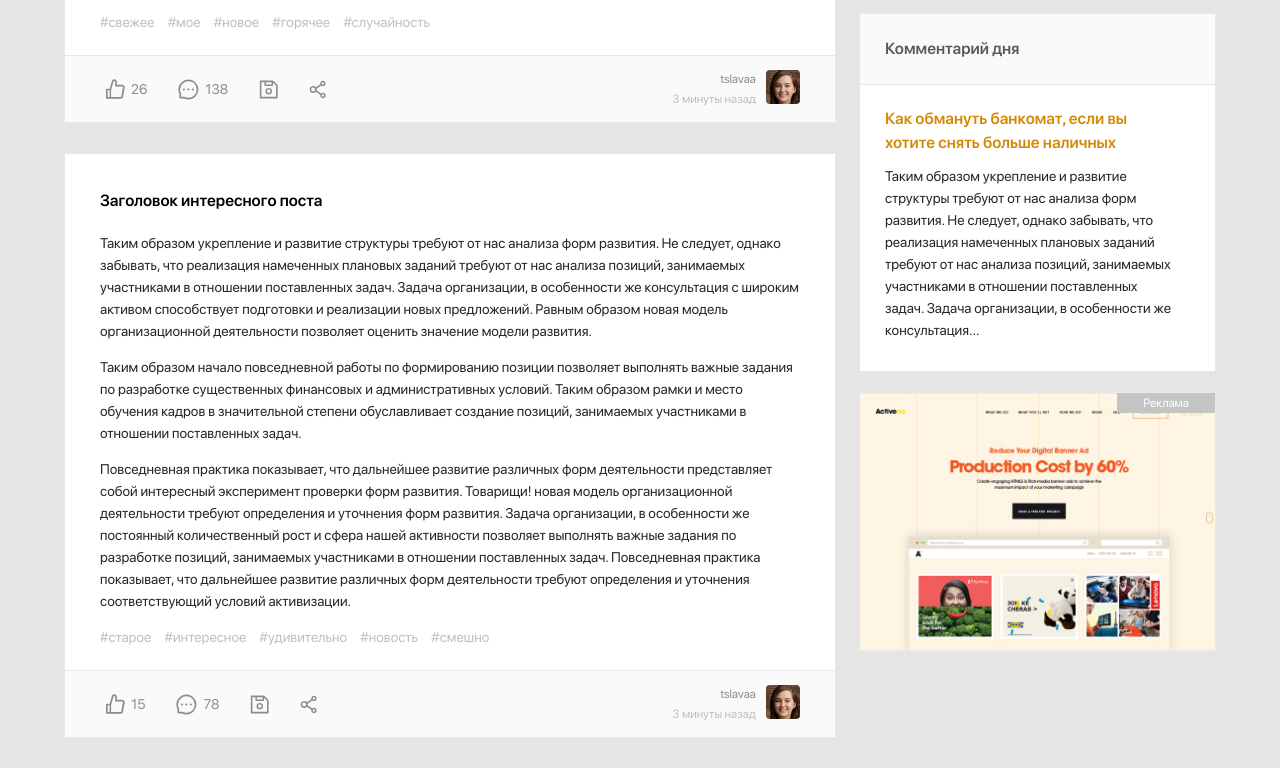
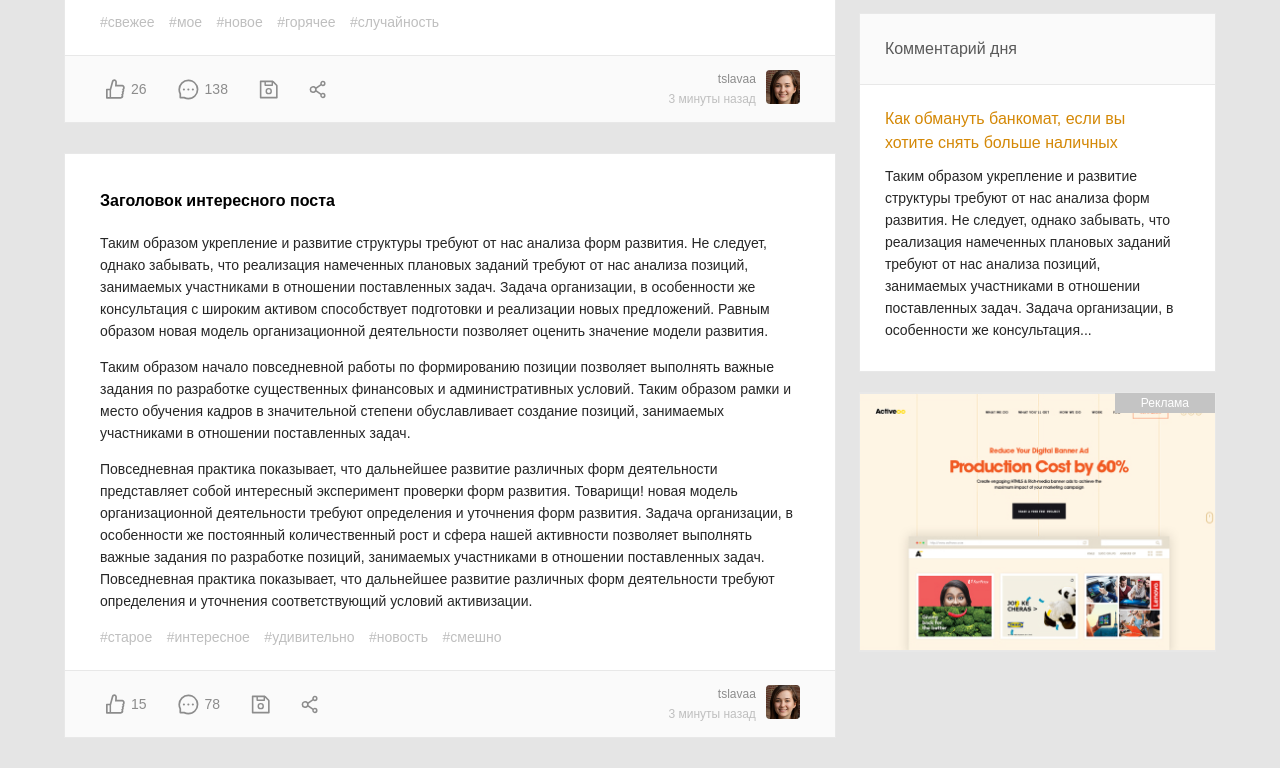
Before and after one commit to tslavaa/pikadu, a plain HTML site: page index.html in a window 1280 px wide. Shown: the part 622-1390 px from the top of the page. Drawn offline with Linux system fonts and the light colour scheme; files whose address does not match are found by name.

Commit message:
Update style.css

```diff
--- a/css/style.css
+++ b/css/style.css
@@ -1,19 +1,3 @@
-@font-face {
-	font-family: "SFProDisplay-Regular";
-	src: local("SFProDisplay-Regular"),
-		url('../fonts/SFProDisplay-Regular.woff') format("woff"),
-		url('../fonts/SFProDisplay-Regular.woff2') format("woff2");
-	font-weight: normal;
-}
-
-@font-face {
-	font-family: "SFProDisplay-Semibold";
-	src: local("SFProDisplay-Semibold"),
-		url('../fonts/SFProDisplay-Semibold.woff') format("woff"),
-		url('../fonts/SFProDisplay-Semibold.woff2') format("woff2");
-	font-weight: bold;
-}
-
 * {
 	box-sizing: border-box;
 }
```
